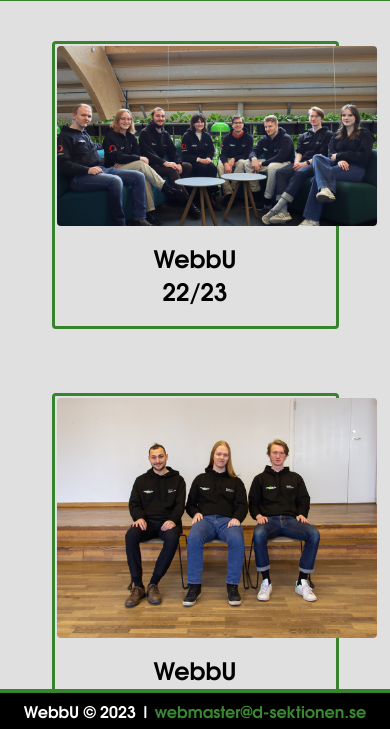
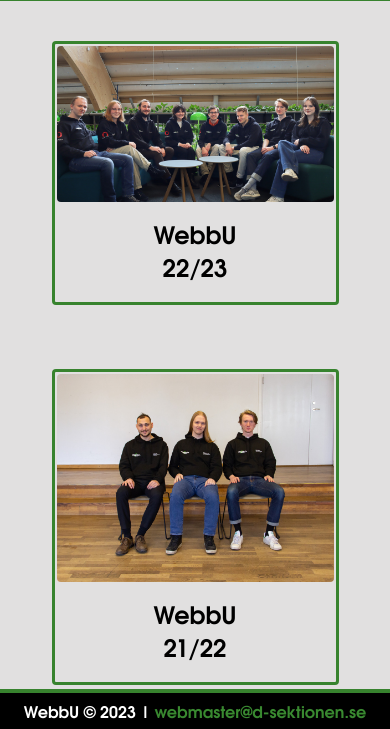
Before and after one commit to d-sektionen/webbu.se, a plain HTML site: page walloffame.html in a window 390 px wide. Shown: the part 113-842 px from the top of the page. Drawn offline with Linux system fonts and the light colour scheme.

Commit message:
Fixed mobile version of Wall of Fame

```diff
--- a/files/style.css
+++ b/files/style.css
@@ -261,6 +261,13 @@ footer a:hover {
     max-width: 20em;
 }
 
+/* For mobile phones, show wall of fame cards smaller */
+@media all and (max-width: 750px) {
+    .wall-card img {
+        max-width: 100%;
+    }
+}
+
 .wall-img {
     grid-area: wall-img;
 }
```
